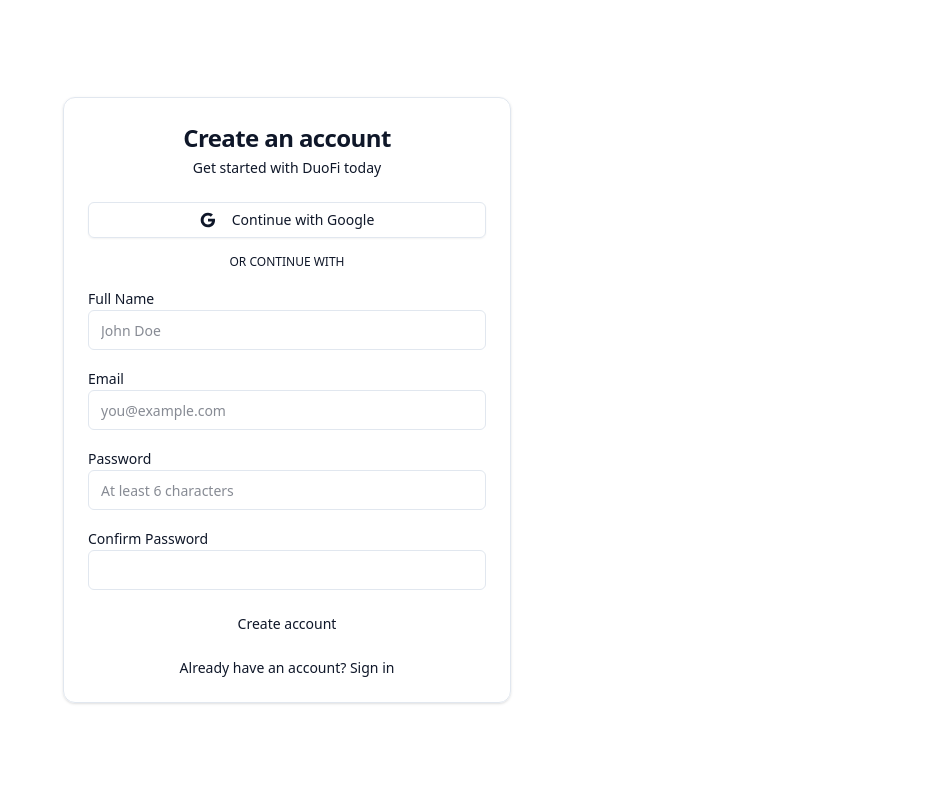
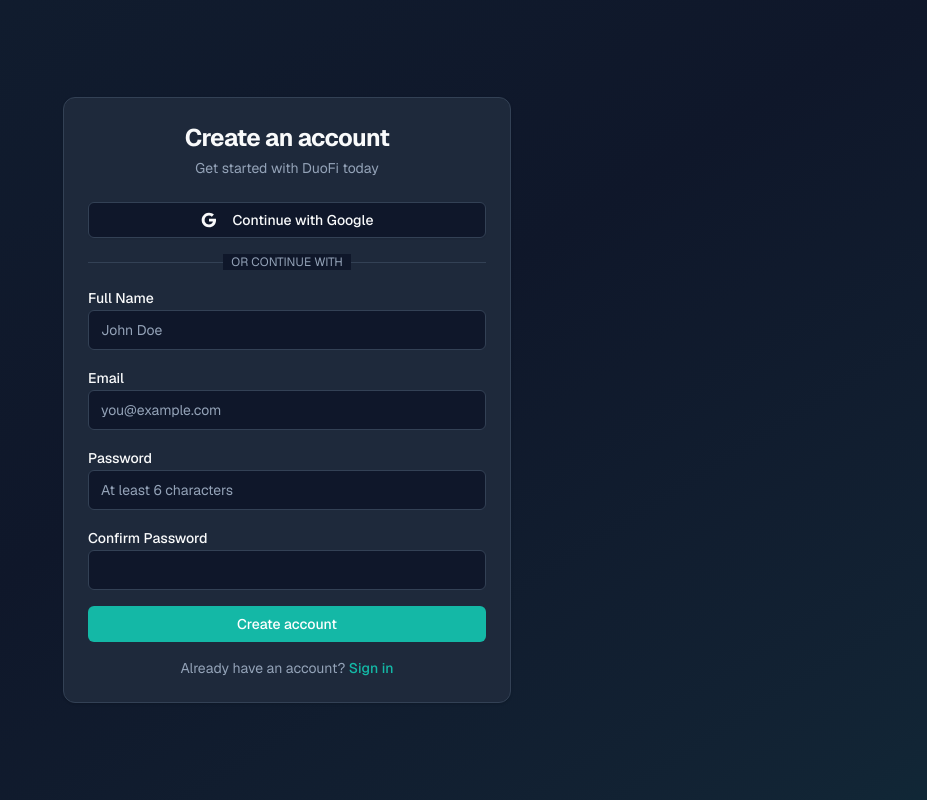
Before and after one commit to KingKimSilverWolf/FinanceTracker, a Next.js app: page /signup in a window 1280 px wide. Shown: the whole page, without its empty margins (353-1280 px from the left). Built offline with nearby package versions, Linux system fonts and the light colour scheme; no server answers.

Commit message:
Tailwind bug fix

```diff
--- a/app/globals.css
+++ b/app/globals.css
@@ -1,89 +1,88 @@
 @import "tailwindcss";
 
-:root {
+@theme {
   /* Teal Wave - DuoFi Primary Colors */
-    --primary: 174 72% 56%; /* #14B8A6 - Teal */
-    --primary-foreground: 0 0% 100%; /* White text on primary */
+  --color-primary: #14b8a6;
+  --color-primary-foreground: #ffffff;
 
   /* Backgrounds & Foregrounds */
-    --background: 0 0% 100%; /* White */
-    --foreground: 222 47% 11%; /* #0F172A - Dark gray */
+  --color-background: #ffffff;
+  --color-foreground: #0f172a;
 
   /* Muted (subtle backgrounds) */
-    --muted: 210 40% 98%; /* #F9FAFB - Very light gray */
-    --muted-foreground: 215 16% 47%; /* #64748B - Medium gray */
+  --color-muted: #f9fafb;
+  --color-muted-foreground: #64748b;
 
   /* Card */
-    --card: 0 0% 100%; /* White */
-    --card-foreground: 222 47% 11%; /* Dark gray */
+  --color-card: #ffffff;
+  --color-card-foreground: #0f172a;
 
   /* Popover */
-    --popover: 0 0% 100%;
-    --popover-foreground: 222 47% 11%;
+  --color-popover: #ffffff;
+  --color-popover-foreground: #0f172a;
 
   /* Secondary/Accent colors */
-    --secondary: 210 40% 96%; /* #F1F5F9 - Light gray */
-    --secondary-foreground: 222 47% 11%;
+  --color-secondary: #f1f5f9;
+  --color-secondary-foreground: #0f172a;
 
-    --accent: 210 40% 96%;
-    --accent-foreground: 222 47% 11%;
+  --color-accent: #f1f5f9;
+  --color-accent-foreground: #0f172a;
 
   /* Destructive (errors) */
-    --destructive: 0 84% 60%; /* #EF4444 - Red */
-    --destructive-foreground: 0 0% 100%;
+  --color-destructive: #ef4444;
+  --color-destructive-foreground: #ffffff;
 
   /* Border, Input, Ring */
-    --border: 214 32% 91%; /* #E5E7EB */
-    --input: 214 32% 91%;
-    --ring: 174 72% 56%; /* Primary teal for focus */
+  --color-border: #e5e7eb;
+  --color-input: #e5e7eb;
+  --color-ring: #14b8a6;
 
   /* Border radius */
   --radius: 0.5rem;
-
-    /* Font families */
-    --font-sans: var(--font-geist-sans);
-    --font-mono: var(--font-geist-mono);
 }
 
-.dark {
+@media (prefers-color-scheme: dark) {
+  @theme {
     /* Dark mode - Teal Wave */
-    --primary: 174 72% 56%; /* Same teal */
-    --primary-foreground: 0 0% 100%;
+    --color-primary: #14b8a6;
+    --color-primary-foreground: #ffffff;
 
-    --background: 222 47% 11%; /* #0F172A - Dark blue-gray */
-    --foreground: 210 40% 98%; /* #F9FAFB - Light gray */
+    --color-background: #0f172a;
+    --color-foreground: #f9fafb;
 
-    --muted: 217 33% 17%; /* #1E293B */
-    --muted-foreground: 215 20% 65%; /* #94A3B8 */
+    --color-muted: #1e293b;
+    --color-muted-foreground: #94a3b8;
 
-    --card: 217 33% 17%; /* #1E293B */
-    --card-foreground: 210 40% 98%;
+    --color-card: #1e293b;
+    --color-card-foreground: #f9fafb;
 
-    --popover: 217 33% 17%;
-    --popover-foreground: 210 40% 98%;
+    --color-popover: #1e293b;
+    --color-popover-foreground: #f9fafb;
 
-    --secondary: 217 33% 17%;
-    --secondary-foreground: 210 40% 98%;
+    --color-secondary: #1e293b;
+    --color-secondary-foreground: #f9fafb;
 
-    --accent: 217 33% 17%;
-    --accent-foreground: 210 40% 98%;
+    --color-accent: #1e293b;
+    --color-accent-foreground: #f9fafb;
 
-    --destructive: 0 63% 57%; /* #F87171 - Lighter red for dark mode */
-    --destructive-foreground: 0 0% 100%;
+    --color-destructive: #f87171;
+    --color-destructive-foreground: #ffffff;
 
-    --border: 215 28% 24%; /* #334155 */
-    --input: 215 28% 24%;
-    --ring: 174 72% 56%;
+    --color-border: #334155;
+    --color-input: #334155;
+    --color-ring: #14b8a6;
+  }
 }
 
 * {
-  border-color: hsl(var(--border));
+  border-color: theme(colors.border);
 }
 
 body {
-  background-color: hsl(var(--background));
-  color: hsl(var(--foreground));
+  background-color: theme(colors.background);
+  color: theme(colors.foreground);
   font-feature-settings: "rlig" 1, "calt" 1;
+  font-family: var(--font-geist-sans), sans-serif;
 }
 
 /* Custom scrollbar for webkit browsers */
@@ -92,12 +91,12 @@ body {
   height: 8px;
 }
 .scrollbar-thin::-webkit-scrollbar-track {
-  background-color: hsl(var(--muted));
+  background-color: theme(colors.muted);
 }
 .scrollbar-thin::-webkit-scrollbar-thumb {
-  background-color: hsl(var(--muted-foreground) / 0.3);
+  background-color: color-mix(in srgb, theme(colors.muted.foreground) 30%, transparent);
   border-radius: 0.375rem;
 }
 .scrollbar-thin::-webkit-scrollbar-thumb:hover {
-  background-color: hsl(var(--muted-foreground) / 0.5);
+  background-color: color-mix(in srgb, theme(colors.muted.foreground) 50%, transparent);
 }
--- a/tailwind.config.ts
+++ /dev/null
@@ -1,81 +0,0 @@
-import type { Config } from 'tailwindcss';
-
-const config: Config = {
-  darkMode: 'class',
-  content: [
-    './pages/**/*.{ts,tsx}',
-    './components/**/*.{ts,tsx}',
-    './app/**/*.{ts,tsx}',
-    './features/**/*.{ts,tsx}',
-    './src/**/*.{ts,tsx}',
-  ],
-  prefix: '',
-  theme: {
-    container: {
-      center: true,
-      padding: '2rem',
-      screens: {
-        '2xl': '1400px',
-      },
-    },
-    extend: {
-      colors: {
-        border: 'hsl(var(--border))',
-        input: 'hsl(var(--input))',
-        ring: 'hsl(var(--ring))',
-        background: 'hsl(var(--background))',
-        foreground: 'hsl(var(--foreground))',
-        primary: {
-          DEFAULT: 'hsl(var(--primary))',
-          foreground: 'hsl(var(--primary-foreground))',
-        },
-        secondary: {
-          DEFAULT: 'hsl(var(--secondary))',
-          foreground: 'hsl(var(--secondary-foreground))',
-        },
-        destructive: {
-          DEFAULT: 'hsl(var(--destructive))',
-          foreground: 'hsl(var(--destructive-foreground))',
-        },
-        muted: {
-          DEFAULT: 'hsl(var(--muted))',
-          foreground: 'hsl(var(--muted-foreground))',
-        },
-        accent: {
-          DEFAULT: 'hsl(var(--accent))',
-          foreground: 'hsl(var(--accent-foreground))',
-        },
-        popover: {
-          DEFAULT: 'hsl(var(--popover))',
-          foreground: 'hsl(var(--popover-foreground))',
-        },
-        card: {
-          DEFAULT: 'hsl(var(--card))',
-          foreground: 'hsl(var(--card-foreground))',
-        },
-      },
-      borderRadius: {
-        lg: 'var(--radius)',
-        md: 'calc(var(--radius) - 2px)',
-        sm: 'calc(var(--radius) - 4px)',
-      },
-      keyframes: {
-        'accordion-down': {
-          from: { height: '0' },
-          to: { height: 'var(--radix-accordion-content-height)' },
-        },
-        'accordion-up': {
-          from: { height: 'var(--radix-accordion-content-height)' },
-          to: { height: '0' },
-        },
-      },
-      animation: {
-        'accordion-down': 'accordion-down 0.2s ease-out',
-        'accordion-up': 'accordion-up 0.2s ease-out',
-      },
-    },
-  },
-  plugins: [],
-};
-
-export default config;
```
Lines whose indentation alone changed are shown as unchanged.
